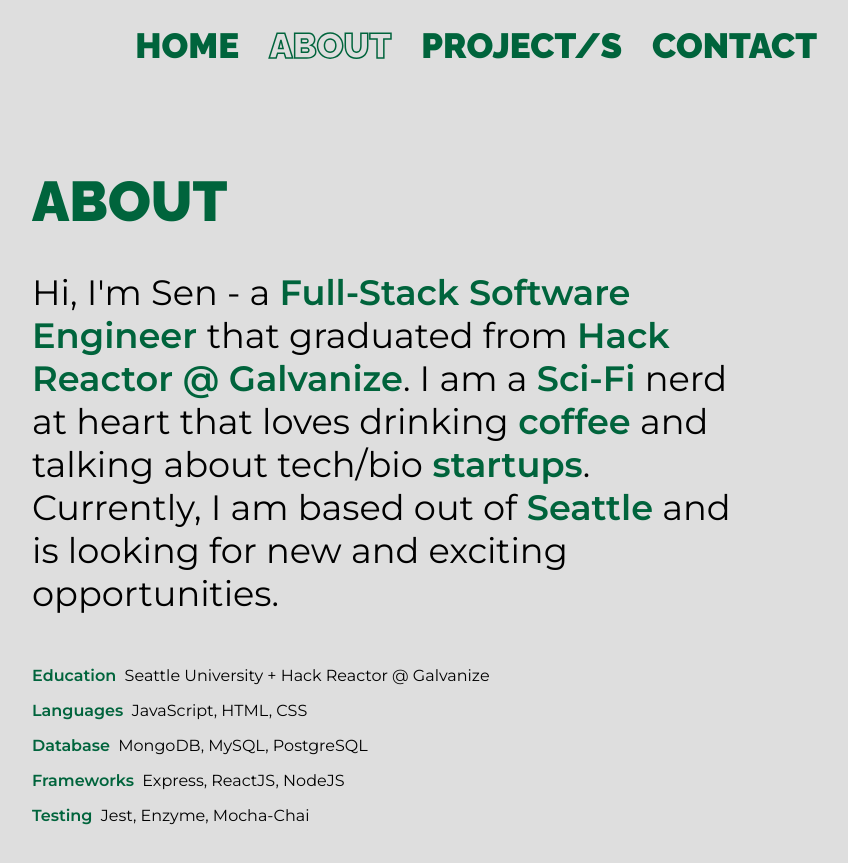
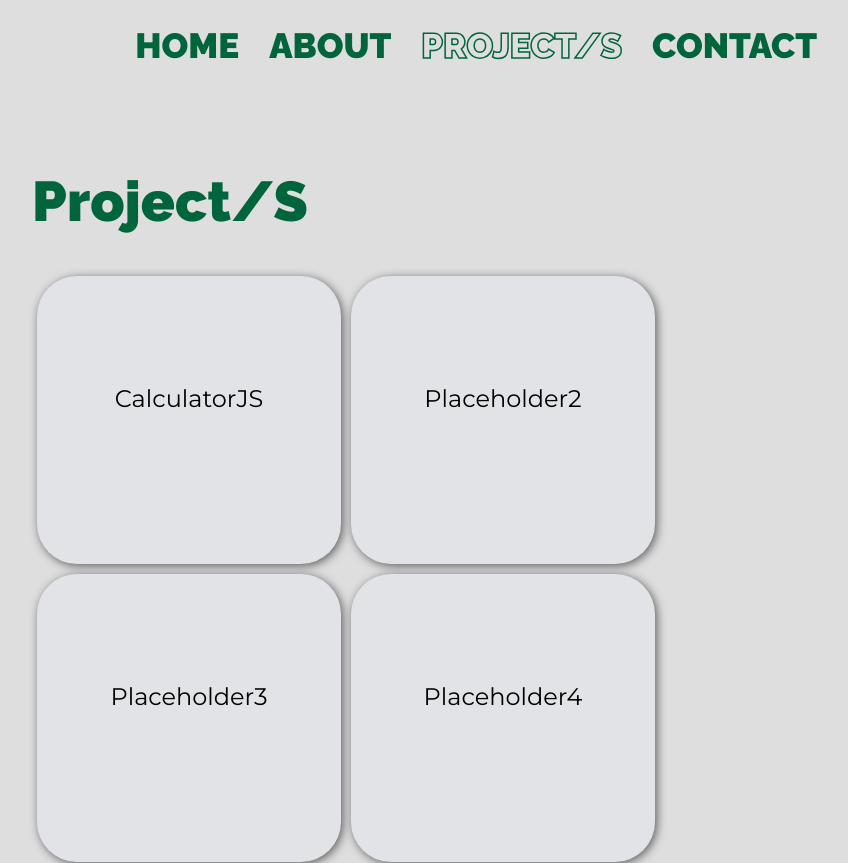
Before and after one commit to senwLu/senLuRes.v2, a React app: page / in a window 1280 px wide. Shown: the top 863 px of the page, without its empty margins (256-1104 px from the left). Before the commit the page ends 841 px from the top, so only its background shows below. Built offline with nearby package versions, Linux system fonts and the light colour scheme.

Commit message:
added in project comp & css

```diff
--- a/src/components/About.jsx
+++ b/src/components/About.jsx
@@ -4,8 +4,7 @@ import React from 'react';
 const About = () => {
   	return (
     	<div className='about-container' >
-			<h1>ABOUT</h1>
-
+			<h1 className='setStyle-h1'>ABOUT</h1>
 			<div className='aboutme-wrapper'>
 				<p>
 					Hi, I'm Sen - a <span className='style-color'>Full-Stack Software Engineer </span>
@@ -16,7 +15,6 @@ const About = () => {
 					<span className='style-color'> Seattle</span> and is looking for new and exciting opportunities.
 				</p>
 			</div>
-
 			<div>
 				<p><span className='style-color'>Education</span>&nbsp;&nbsp;Seattle University + Hack Reactor @ Galvanize</p>
 				<p><span className='style-color'>Languages</span>&nbsp;&nbsp;JavaScript, HTML, CSS</p>
--- a/src/components/App.jsx
+++ b/src/components/App.jsx
@@ -8,7 +8,7 @@ class App extends Component {
 	constructor(props) {
 		super(props);
 			this.state = {
-				page: "about"
+				page: "project"
 			};
 		this.changePage = this.changePage.bind(this);
 	};
--- a/src/components/Project.jsx
+++ b/src/components/Project.jsx
@@ -4,6 +4,39 @@ import React from 'react';
 const Project = () => {
   	return (
     	<div className='project-container' >
+			<h1 className='setStyle-h1'>Project/S</h1>
+
+			<div className='project-wrapper'>
+
+				<div className='project-box'>
+					<p className='project-box-front'>CalculatorJS</p>
+					<div className='project-box-back'>
+						<p>A simple calculator created with just vanilla JS</p>
+						<p className='project-box-detail'>Tools used: JavaScript, ReactJS, Webpacks</p>
+					</div>
+				</div>
+
+				<div className='project-box'>
+					<p>Placeholder2</p>
+				</div>
+
+				<div className='project-box'>
+					<p>Placeholder3</p>
+				</div>
+
+				<div className='project-box'>
+					<p>Placeholder4</p>
+				</div>
+
+				<div className='project-box'>
+					<p>Placeholder5</p>
+				</div>
+
+				<div className='project-box'>
+					<p>Placeholder6</p>
+				</div>
+
+			</div>
 
     	</div>
   	)
--- a/src/style.css
+++ b/src/style.css
@@ -5,8 +5,7 @@ body {
 
 .totalContainer {
   width: 100%;
-  height: 100vh;
-
+  height: 100%;
 }
 
 .homeIMG-box {
@@ -131,18 +130,74 @@ body {
   font-family: 'Montserrat', sans-serif;
 }
 
-.about-container h1 {
-  font-family: "Raleway", sans-serif;
-  font-size: 3.5em;
-  color: #00643c;
-}
-
 .aboutme-wrapper {
   margin-top: -1em;
   font-size: 2.2em;
 }
 
 
+
+/* Project-section */
+.project-container {
+  width: 55%;
+  display: flex;
+  flex-direction: column;
+  /* justify-content: flex-start; */
+  margin: 0px auto 0px auto;
+
+  font-family: 'Montserrat', sans-serif;
+}
+
+.project-wrapper {
+  display: flex;
+  flex-direction: row;
+  flex-wrap: wrap;
+}
+
+.project-box {
+  width: 19em;
+  height: 18em;
+  margin: 5px;
+  text-align: center;
+  background-color: #e2e3e7;
+  box-shadow: 2px 2px 10px #5f5f5f;
+  border-radius: 2.5em;
+}
+
+.project-box p {
+  margin-top: 4.5em;
+  font-size: 1.5em;
+}
+
+.project-box-back {
+  display: none;
+}
+
+.project-box:hover .project-box-front {
+  display: none;
+}
+
+.project-box:hover .project-box-back {
+  display: flex;
+  flex-direction: column;
+  margin: -3em 1em auto 2em;
+  text-align: left;
+}
+
+.project-box:hover .project-box-detail {
+  margin-top: 1.5vw;
+  margin-left: -0.5em;
+  font-size: 1em;
+}
+
+
+
+/* Lable h1 style*/
+.setStyle-h1 {
+  font-family: "Raleway", sans-serif;
+  font-size: 3.5em;
+  color: #00643c;
+}
 
 /* Change to Outline-text */
 .change-to-outline {
```
